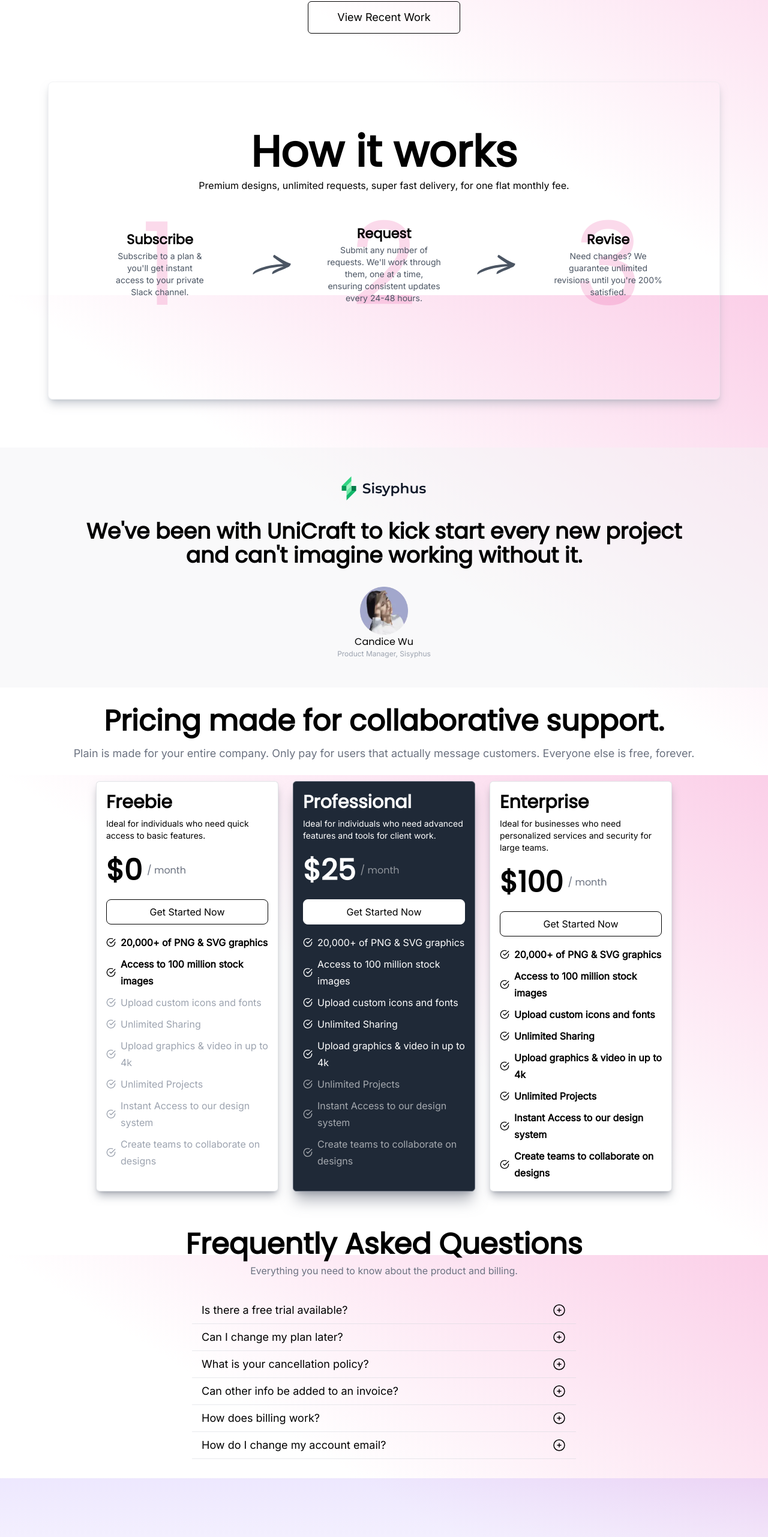
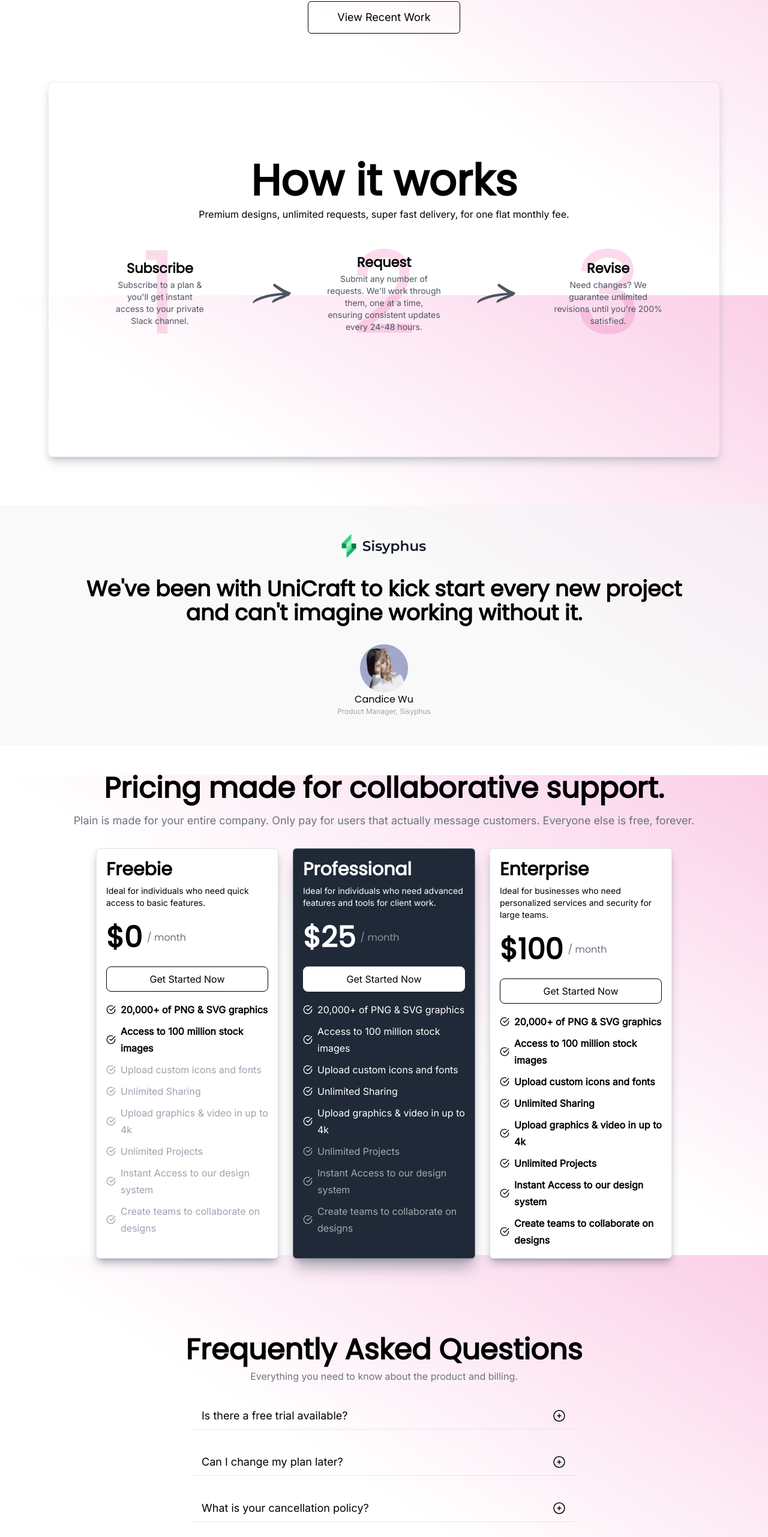
Before and after one commit to adelicia-js/webmakers-assignment, a React (Vite) app: page / in a window 1280 px wide. Shown: the part 1108-3670 px from the top of the page at 60% size. Built offline with nearby package versions, Linux system fonts and the light colour scheme.

Commit message:
finishing touches to all app content

```diff
--- a/src/components/body/Faq.jsx
+++ b/src/components/body/Faq.jsx
@@ -92,10 +92,10 @@ export default function FAQSection() {
   ];
 
   return (
-    <section id="faq" className="p-8 flex flex-col justify-center items-center gap-2">
+    <section id="faq" className="p-8 sm:py-16 md:py-20 lg:py-20 flex flex-col justify-center items-center gap-2">
         <p id="faq-title" className="text-center text-2xl sm:text-3xl md:text-4xl lg:text-5xl font-heading font-bold">Frequently Asked Questions</p>
         <p id="faq-description" className="text-center text-md font-general text-gray-500">Everything you need to know about the product and billing.</p>
-        <div id="faq-items" className="pt-4 sm:pt-6  font-general sm:w-[75vw] lg:w-[50vw]">
+        <div id="faq-items" className="flex flex-col sm:gap-6 md:gap-6 lg:gap-8 pt-4 sm:pt-6 font-general sm:w-[75vw] lg:w-[50vw]">
           {faqData.map((faq, index) => (
             <FAQItem key={index} question={faq.question} answer={faq.answer} />
           ))}
--- a/src/components/body/Intro.jsx
+++ b/src/components/body/Intro.jsx
@@ -25,7 +25,7 @@ const CompaniesDescription = () => {
   return (
     <section id="intro-companies-wrapper" className="font-general text-gray-400 mt-4 md:mt-6 lg:mt-8 flex flex-col justify-center md:justify-end items-center gap-6 sm:min-h-[15vh]">
       <p id="intro-companies-header" className="text-sm md:text-md">Trusted by 250+ Companies</p>
-      <ul id="intro-companies-list" className="gap-12 sm:p-4 py-4 grid grid-rows-2 grid-cols-3 lg:flex lg:flex-row md:gap-20 lg:gap-16 justify-center sm:place-items-center lg:justify-end items-center">
+      <ul id="intro-companies-list" className="gap-12 sm:p-4 py-4 grid grid-rows-3 grid-cols-2 min-[350px]:grid-rows-2 min-[350px]:grid-cols-3 lg:flex lg:flex-row md:gap-20 lg:gap-16 justify-center sm:place-items-center lg:justify-end items-center">
         <li id="zapier-logo" className="justify-self-center">
           <svg
             width="72"
--- a/src/components/body/Pricing.jsx
+++ b/src/components/body/Pricing.jsx
@@ -2,7 +2,7 @@ export default function PricingSection() {
   return (
     <section
       id="pricing"
-      className="p-4 md:p-8 flex flex-col gap-8 justify-center items-center text-center"
+      className="p-4 md:p-8 lg:py-12 flex flex-col gap-8 justify-center items-center text-center"
     >
       <p
         id="pricing-header"
--- a/src/components/body/Working.jsx
+++ b/src/components/body/Working.jsx
@@ -3,7 +3,7 @@ export default function HowItWorks() {
     <section id="how-it-works" className="p-8 md:p-12 lg:p-20 min-h-[30vh]">
       <div
         id="how-it-works-wrapper"
-        className="p-12 lg:p-20 border border-gray-200/50 rounded-lg shadow-lg shadow-gray-400/50 text-center flex flex-col"
+        className="p-12 lg:px-20 lg:py-32 border border-t-gray-400/20 border-x-gray-400/20 border-b-gray-200 rounded-lg shadow-lg shadow-gray-400/50 text-center flex flex-col"
       >
         <div id="how-it-works-header-wrapper" className="-mb-6">
           <h1
```
